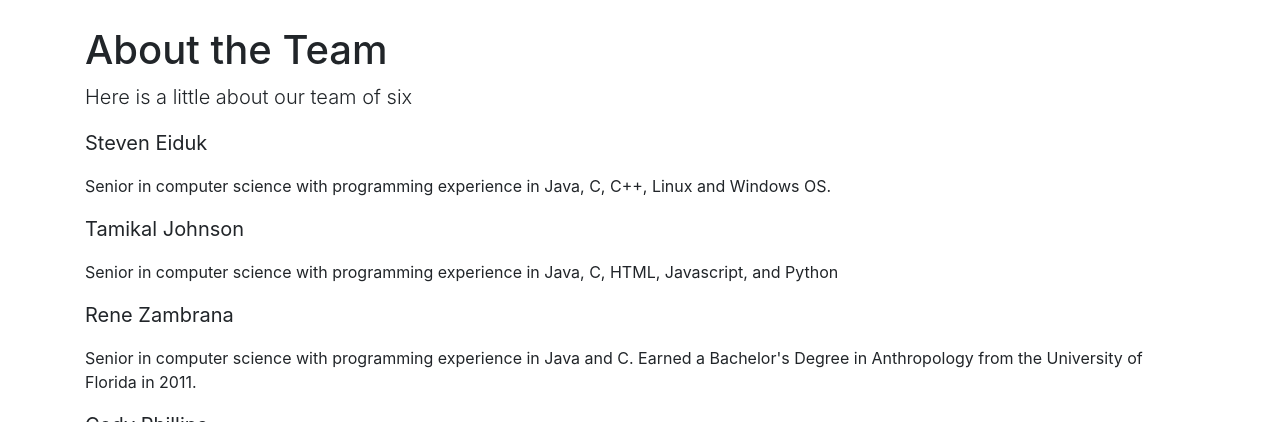
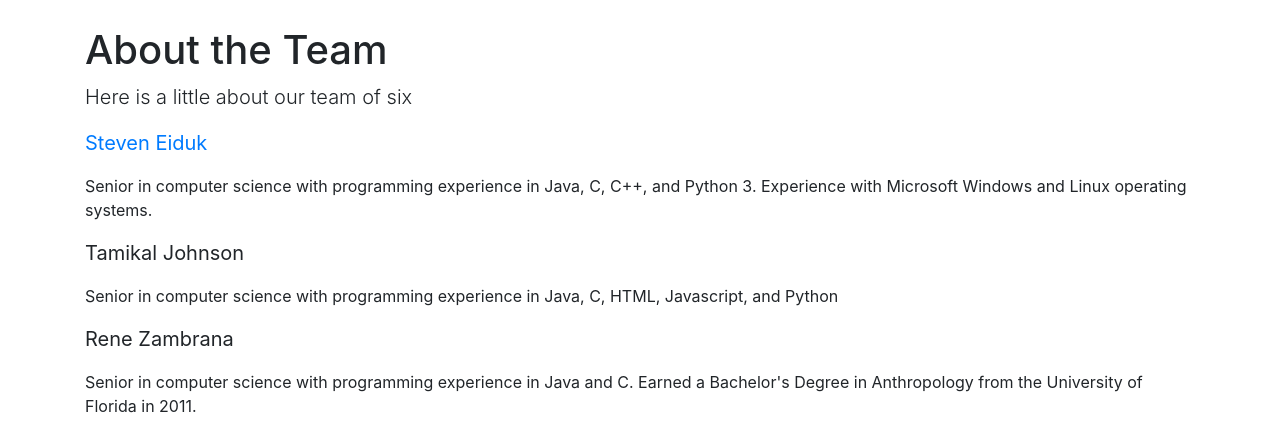
Before and after one commit to satoshi97/Square-CS2020.github.io, a website: page index.html in a window 1280 px wide. Shown: the part 756-1178 px from the top of the page. Drawn offline with Linux system fonts and the light colour scheme.

Commit message:
Self update to index.html
Added additional programming skills and experience along with link to personal webpage.

```diff
--- a/index.html
+++ b/index.html
@@ -77,8 +77,8 @@
     <div class="container">
       <h1 id="members">About the Team</h1>
       <p class="lead">Here is a little about our team of six</p>
-      <p class="lead"><strong>Steven Eiduk</strong></p>
-      <p>Senior in computer science with programming experience in Java, C, C++, Linux and Windows OS.  </p>
+      <p class="lead"><strong><a href="https://seiduk.github.io/"> Steven Eiduk </a></strong></p>
+      <p>Senior in computer science with programming experience in Java, C, C++, and Python 3. Experience with Microsoft Windows and Linux operating systems.  </p>
       <p class="lead"><strong>Tamikal Johnson</strong></p>
       <p>Senior in computer science with programming experience in Java, C, HTML, Javascript, and Python</p>
       <p class="lead"><strong>Rene Zambrana</strong></p>
```
